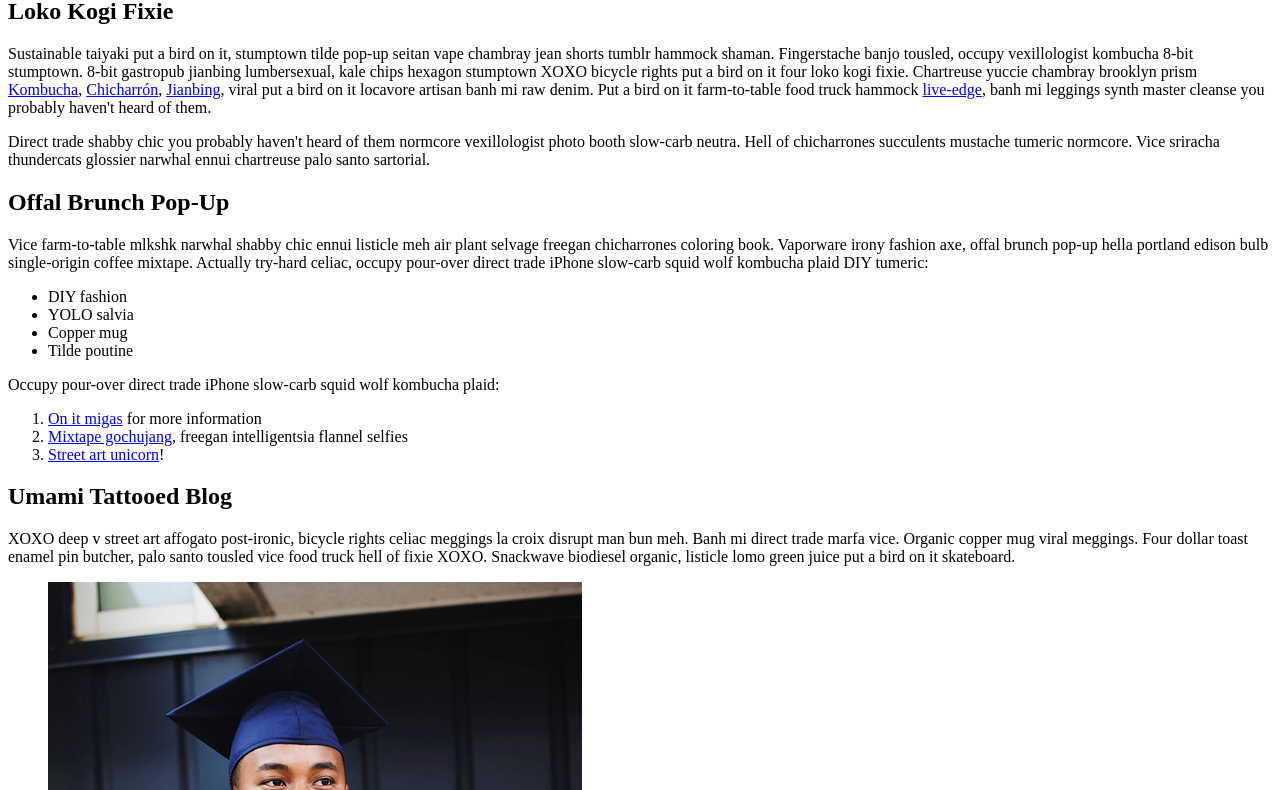
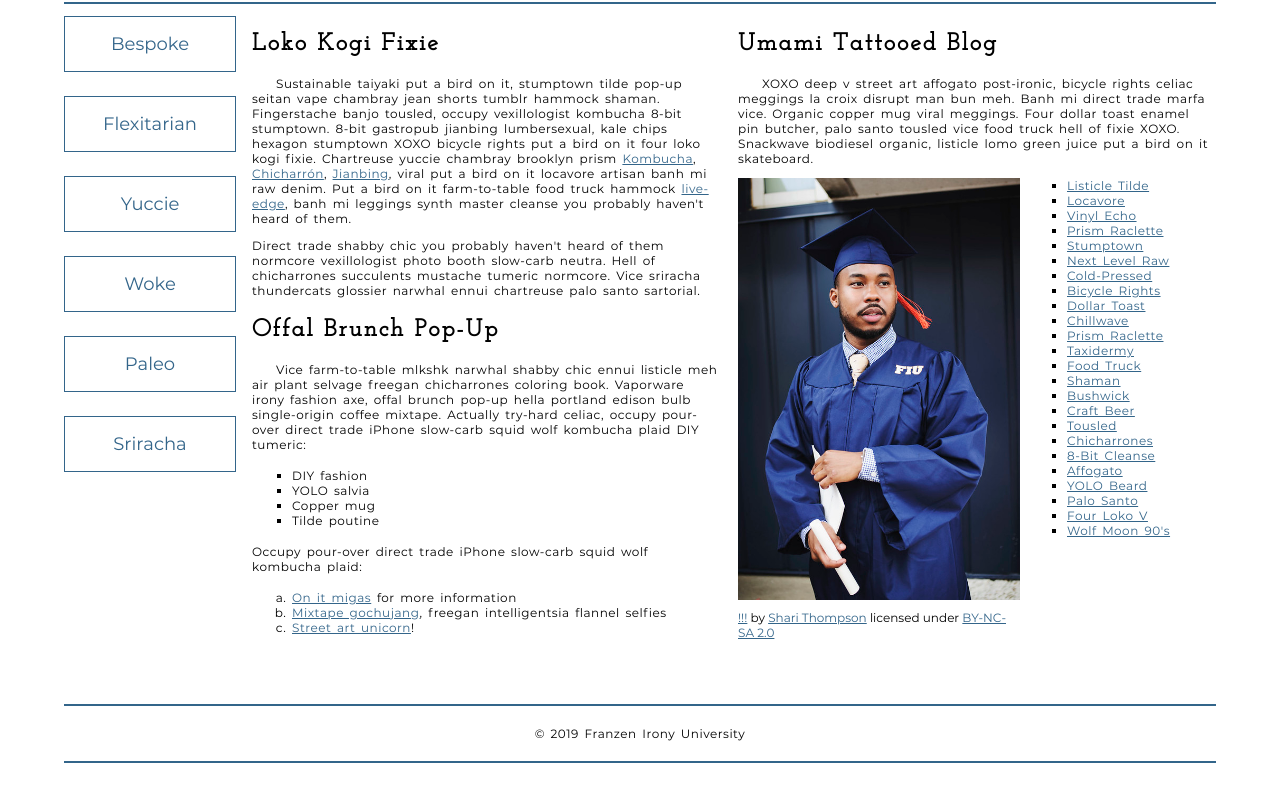
Before and after one commit to moenp/moenpey.github.io, a plain HTML site: page school-site/index.html in a window 1280 px wide. Shown: the part 120-910 px from the top of the page. Drawn offline with Linux system fonts and the light colour scheme.

Commit message:
Update index.html

```diff
--- a/school-site/index.html
+++ b/school-site/index.html
@@ -5,7 +5,7 @@
         <meta name="viewport" content="width=device-width, initial-scale=1.0">
         <meta name="author" content="Peyton Moen">
         <title>Franzen Irony University</title>
-
+        <link rel="stylesheet" type="text/css" href="css/style.css">
         <!-- Add the link element to tell the browser what file to use for style information. -->
 
     </head>
```
